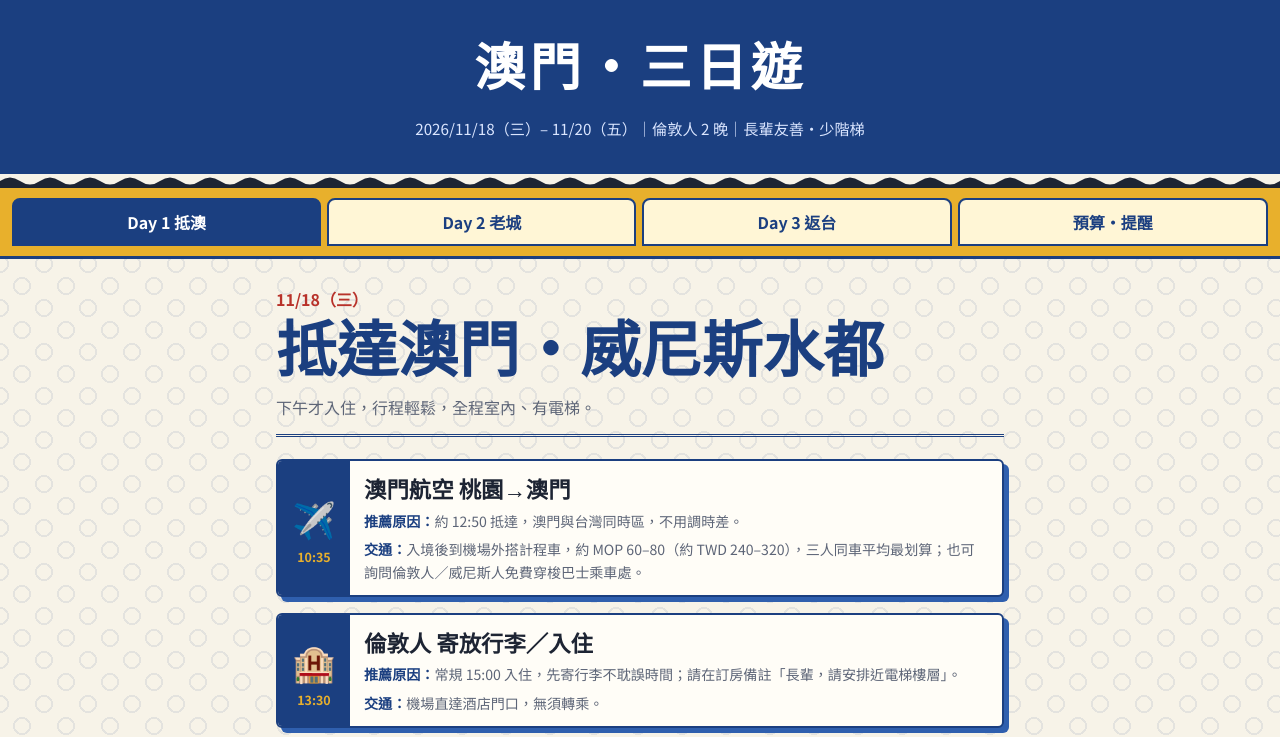
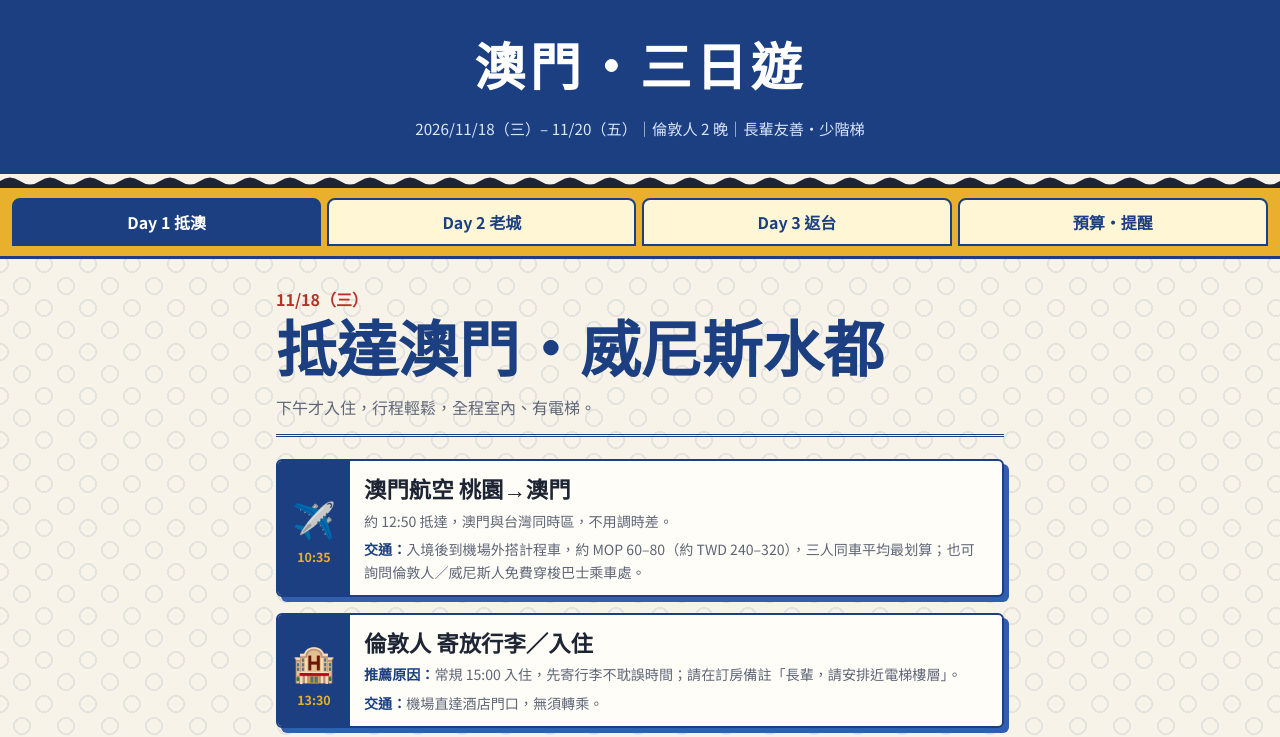
Before and after one commit to AlgerLo-ai/Macao, a plain HTML site: page index.html in a window 1280 px wide. Shown: the top 737 px of the page. Drawn offline with Linux system fonts and the light colour scheme; no server answers.

Commit message:
Update index.html

```diff
--- a/index.html
+++ b/index.html
@@ -64,7 +64,7 @@ footer{text-align:center;color:var(--mute);font-size:.8rem;padding:0 16px 30px}
 <script>
 var D=[
 {id:"d1",tab:"Day 1 抵澳",date:"11/18（三）",title:"抵達澳門・威尼斯水都",sub:"下午才入住，行程輕鬆，全程室內、有電梯。",items:[
-{t:"10:35",e:"✈️",n:"澳門航空 桃園→澳門",why:"<strong>推薦原因：</strong>約 12:50 抵達，澳門與台灣同時區，不用調時差。",go:"<strong>交通：</strong>入境後到機場外搭計程車，約 MOP 60–80（約 TWD 240–320），三人同車平均最划算；也可詢問倫敦人／威尼斯人免費穿梭巴士乘車處。"},
+{t:"10:35",e:"✈️",n:"澳門航空 桃園→澳門",why:"約 12:50 抵達，澳門與台灣同時區，不用調時差。",go:"<strong>交通：</strong>入境後到機場外搭計程車，約 MOP 60–80（約 TWD 240–320），三人同車平均最划算；也可詢問倫敦人／威尼斯人免費穿梭巴士乘車處。"},
 {t:"13:30",e:"🏨",n:"倫敦人 寄放行李／入住",why:"<strong>推薦原因：</strong>常規 15:00 入住，先寄行李不耽誤時間；請在訂房備註「長輩，請安排近電梯樓層」。",go:"<strong>交通：</strong>機場直達酒店門口，無須轉乘。"},
 {t:"14:00",e:"🥪",n:"午餐：豬扒包＋葡式蛋撻",eat:1,why:"<strong>推薦原因：</strong>豬扒包是澳門人的日常，脆皮豬排配軟麵包，蛋撻選焦糖面的最道地。威尼斯人「澳門街」集合多家老字號，一站吃完不用走遠。",go:"<strong>交通：</strong>倫敦人經室內連廊步行至威尼斯人，約 10 分鐘、無階梯。預估 MOP 100–130／人。"},
 {t:"15:30",e:"🚣",n:"威尼斯人 貢多拉船",why:"<strong>推薦原因：</strong>全程坐著，約 15–20 分鐘，船夫會唱歌，天花板是藍天白雲，長輩零負擔。",go:"<strong>交通：</strong>館內步行即到。票價約 MOP 168／人（三人約 MOP 500、TWD 2,000）。"},
```
